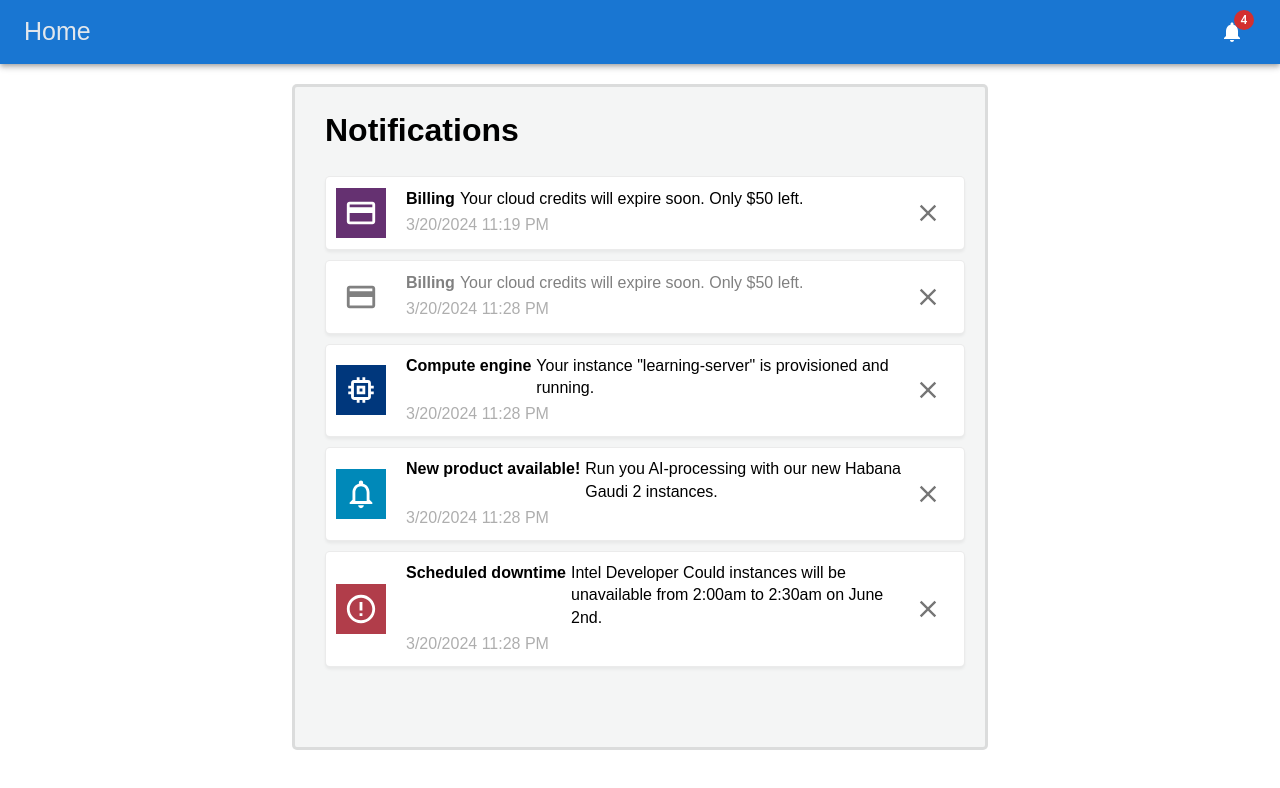
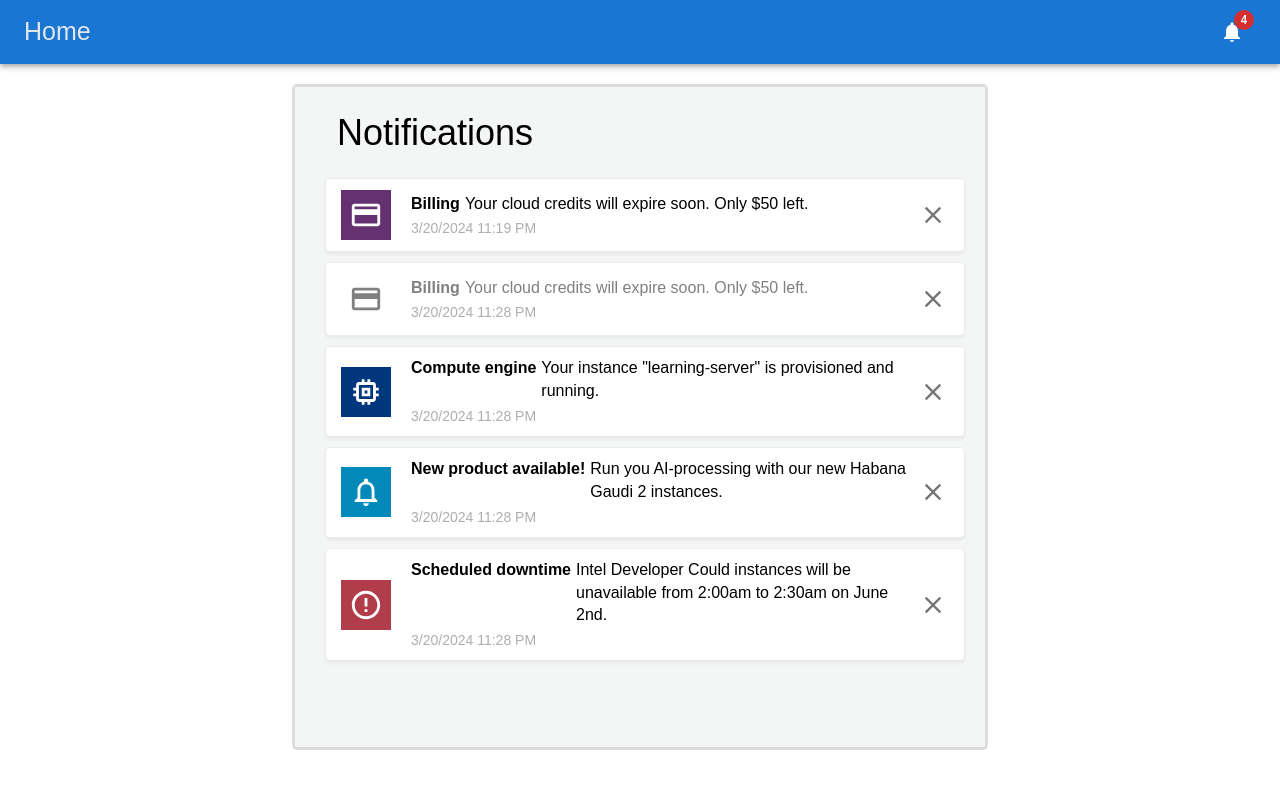
Before and after one commit to huutribui/notification, a React (Create React App) app in the folder react-app/: page /notifications in a window 1280 px wide. Shown: the top 788 px of the page. Built offline with nearby package versions, Linux system fonts and the light colour scheme.

Commit message:
Modified styling

```diff
--- a/react-app/src/App.css
+++ b/react-app/src/App.css
@@ -13,3 +13,9 @@
   border-style: solid;
   box-shadow: 0 0 15px 5px rgba(255, 255, 255, 0.114);
 }
+
+.App .pageHeader {
+  margin: 20px 12px;
+  font-weight: 500;
+  font-size: 36px;
+}
--- a/react-app/src/pages/HomePage.jsx
+++ b/react-app/src/pages/HomePage.jsx
@@ -3,7 +3,7 @@ import React from 'react';
 const HomePage = () => {
     return(
         <>
-            <h1>HomePage</h1>
+            <div className='pageHeader'>Home Page</div>
             <div>
                 Lorem ipsum dolor sit amet consectetur adipisicing elit. Nobis nam inventore tempore officia unde odio praesentium quod. Eum dignissimos amet, suscipit commodi eaque fugiat sint minus sit harum corrupti quis.
                 Nam ut doloribus hic architecto nemo, ab aspernatur, cum culpa commodi eum accusamus, numquam minus? Similique id sed porro fuga possimus consectetur officiis, impedit ipsa rerum illum iure incidunt velit!
--- a/react-app/src/pages/Notifications/NotificationBlock.css
+++ b/react-app/src/pages/Notifications/NotificationBlock.css
@@ -8,7 +8,7 @@
     width: 100%;
     background-color: white;
     box-sizing: border-box;
-    padding: 10px;
+    padding: 10px 5px 10px 15px;
     border-radius: 5px;
     box-shadow: rgba(0, 0, 0, 0.05) 0px 2.5px 3px 0px;
     border: 1px rgba(128, 128, 128, 0.16) solid;
@@ -69,10 +69,11 @@
 .notificationBlock .dateTimeText {
     color: #AEAEAE;
     margin-top: 3px;
+    font-size: 14px;
 }
 
 .notificationBlock .textGreyedOut {
-    color: grey
+    color: grey;
 }
 
 .notificationBlock .textContentInfo {
--- a/react-app/src/pages/Notifications/Notifications.jsx
+++ b/react-app/src/pages/Notifications/Notifications.jsx
@@ -8,7 +8,7 @@ const Notifications = () => {
 
     return(
         <>
-            <h1>Notifications</h1>
+            <div className='pageHeader'>Notifications</div>
             {context.notifications.map((notification, idx) => {
                 return <NotificationBlock key={idx} data={notification}/>
 
```
